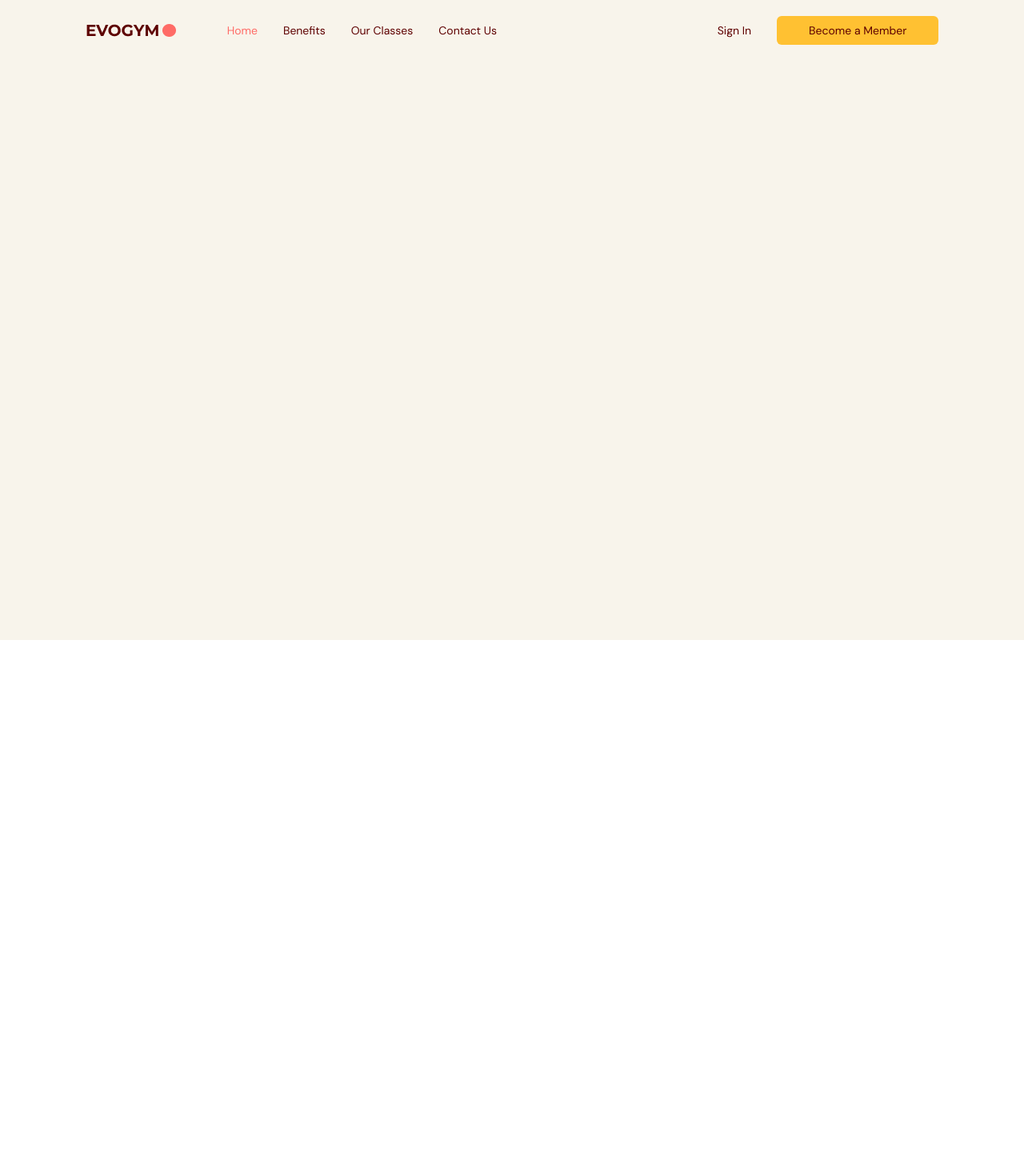
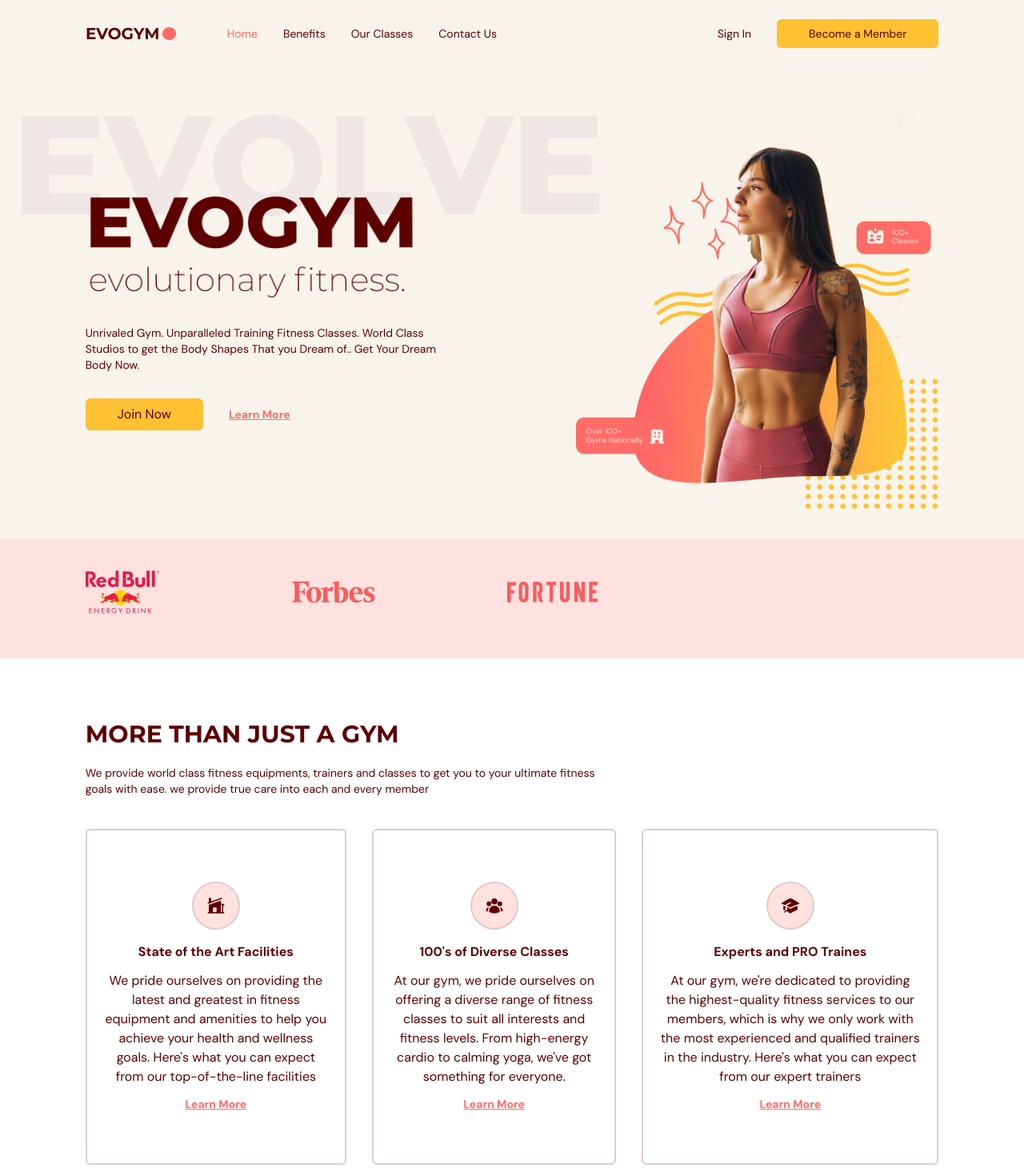
Before and after one commit to olathegreat/gym_app, a React (Vite) app: page / in a window 1280 px wide. Shown: the top 1470 px of the page at 80% size. Before the commit the page ends 800 px from the top, so only its background shows below. Built offline with nearby package versions, Linux system fonts and the light colour scheme.

Commit message:
feat: home section and benefit section

```diff
--- a/src/App.tsx
+++ b/src/App.tsx
@@ -1,5 +1,7 @@
 import Navbar from "@/scenes/navbar"
 import { useEffect, useState } from "react"
+import Benefits from "./scenes/benefits";
+import Home from "./scenes/home";
 import { SelectedPage } from "./shared/types";
 
 
@@ -14,26 +16,24 @@
   const [isTopOfPage, setIsTopOfPage] = useState<boolean>(true);
 
 
-  useEffect(()=>{
-    const handleScroll = () =>{
-      if(window.scrollY === 0){
+  useEffect(() => {
+    const handleScroll = () => {
+      if (window.scrollY === 0) {
         setIsTopOfPage(true);
         setSelectedPage(SelectedPage.Home);
       }
-      if(window.scrollY !== 0){
-        setIsTopOfPage(false);
-      }
-      window.addEventListener("scroll", handleScroll);
-
-      return () => window.removeEventListener("scroll", handleScroll)
-    }
+      if (window.scrollY !== 0) setIsTopOfPage(false);
+    };
+    window.addEventListener("scroll", handleScroll);
+    return () => window.removeEventListener("scroll", handleScroll);
   }, []);
 
 
   return (
     <div className="app bg-gray-20">
       <Navbar selectedPage={selectedPage} setSelectedPage={setSelectedPage} isTopOfPage={isTopOfPage}/>
-
+      <Home setSelectedPage={setSelectedPage}/>
+      <Benefits setSelectedPage={setSelectedPage}/>
     </div>
   )
 }
--- /dev/null
+++ b/src/scenes/benefits/Benefit.tsx
@@ -0,0 +1,49 @@
+import { SelectedPage } from '@/shared/types';
+import AnchorLink from 'react-anchor-link-smooth-scroll';
+
+
+
+type Props = {
+    icon: JSX.Element;
+    title:string;
+    description: string;
+    setSelectedPage: (value: SelectedPage)=> void;
+}
+
+const Benefit = ({icon, title, setSelectedPage, description}: Props) => {
+  return (
+    <div className='mt-5 rounded-md border-2 border-gray-100 px-5 py-16 text-center'>
+
+        <div className='mb-4 flex justify-center'>
+
+            <div className='rounded-full border-2 border-gray-100 bg-primary-100 p-4'>
+                {icon}
+
+            </div>
+
+        </div>
+
+        <h4 className='font-bold'>
+            {title}
+
+        </h4>
+        <p className='my-3'>
+
+                 {description}
+        </p>
+
+        <AnchorLink
+            className="text-sm font-bold text-primary-500 underline hover:text-secondary-500"
+            onClick={() => setSelectedPage(SelectedPage.ContactUs)}
+            href={`#${SelectedPage.ContactUs}`}
+        >
+            <p>Learn More</p>
+        </AnchorLink>
+
+
+
+    </div>
+  )
+}
+
+export default Benefit
--- /dev/null
+++ b/src/scenes/benefits/index.tsx
@@ -0,0 +1,69 @@
+import HText from "@/shared/HText";
+import { BenefitType, SelectedPage } from "@/shared/types";
+import {
+  HomeModernIcon,
+  UserGroupIcon,
+  AcademicCapIcon,
+} from "@heroicons/react/24/solid";
+import { motion } from "framer-motion";
+import Benefit from "./Benefit";
+
+const benefits: Array<BenefitType> = [
+  {
+    icon: <HomeModernIcon className="h-6 w-6" />,
+    title: "State of the Art Facilities",
+    description:
+      "We pride ourselves on providing the latest and greatest in fitness equipment and amenities to help you achieve your health and wellness goals. Here's what you can expect from our top-of-the-line facilities",
+  },
+  {
+    icon: <UserGroupIcon className="h-6 w-6" />,
+    title: "100's of Diverse Classes",
+    description:
+      "At our gym, we pride ourselves on offering a diverse range of fitness classes to suit all interests and fitness levels. From high-energy cardio to calming yoga, we've got something for everyone.",
+  },
+  {
+    icon: <AcademicCapIcon className="h-6 w-6" />,
+    title: "Experts and PRO Traines",
+    description:
+      "At our gym, we're dedicated to providing the highest-quality fitness services to our members, which is why we only work with the most experienced and qualified trainers in the industry. Here's what you can expect from our expert trainers",
+  },
+];
+
+type Props = {
+  setSelectedPage: (value: SelectedPage) => void;
+};
+
+const Benefits = ({ setSelectedPage }: Props) => {
+  return (
+    <section id="benefits" className="mx-auto min-h-full w-5/6 py-20">
+      <motion.div onViewportEnter={() => setSelectedPage(SelectedPage.Home)}>
+        {/* HEADER */}
+
+        <div className="md:my-5  md:w-3/5">
+          <HText>MORE THAN JUST A GYM</HText>
+
+          <p className="my-5 text-sm">
+            We provide world class fitness equipments, trainers and classes to
+            get you to your ultimate fitness goals with ease. we provide true
+            care into each and every member
+          </p>
+        </div>
+
+        {/* BENEFITS */}
+        <div className="mt-5 items-center justify-between gap-8 md:flex">
+          {benefits.map((benefit: BenefitType) => (
+            <Benefit
+                key={benefit.title}
+                icon={benefit.icon}
+                title={benefit.title}
+                description={benefit.description}
+                setSelectedPage={setSelectedPage}
+            />
+          ))}
+        </div>
+      </motion.div>
+    </section>
+  );
+};
+
+export default Benefits;
--- /dev/null
+++ b/src/scenes/home/index.tsx
@@ -0,0 +1,103 @@
+import useMediaQuery from "@/hooks/useMediaQuery";
+import { SelectedPage } from "@/shared/types";
+import ActionButton from "@/shared/ActionButton";
+import HomePageText from "@/assets/HomePageText.png";
+import HomePageGraphic from "@/assets/HomePageGraphic.png";
+import SponsorRedBull from "@/assets/SponsorRedBull.png";
+import SponsorForbes from "@/assets/SponsorForbes.png";
+import SponsorFortune from "@/assets/SponsorFortune.png";
+import AnchorLink from "react-anchor-link-smooth-scroll";
+import { motion } from "framer-motion";
+
+type Props = {
+  setSelectedPage: (value: SelectedPage) => void;
+};
+
+const Home = ({ setSelectedPage }: Props) => {
+  const isAboveMediumScreens = useMediaQuery("(min-width:1060px)");
+
+  return (
+    <section id="home" className="gap-16 bg-gray-20 py-10 md:h-full md:pb-0">
+      {/* IMAGE AND MAIN HEADER */}
+      <motion.div
+        className="mx-auto w-5/6 items-center justify-center md:flex md:h-5/6"
+        onViewportEnter={() => setSelectedPage(SelectedPage.Home)}
+      >
+        {/* MAIN HEADER */}
+        <div className="z-10 mt-32 md:basis-3/5">
+          {/* HEADINGS */}
+          <motion.div
+            className="md:-mt-20"
+            initial="hidden"
+            whileInView="visible"
+            viewport={{ once: true, amount: 0.5 }}
+            transition={{ duration: 0.5 }}
+            variants={{
+              hidden: { opacity: 0, x: -50 },
+              visible: { opacity: 1, x: 0 },
+            }}
+          >
+            <div className="relative">
+              <div className="before:absolute before:-top-20 before:-left-20 before:z-[-1] md:before:content-evolvetext">
+                <img alt="home-page-text" src={HomePageText} />
+              </div>
+            </div>
+
+            <p className="mt-8 text-sm">
+              Unrivaled Gym. Unparalleled Training Fitness Classes. World Class
+              Studios to get the Body Shapes That you Dream of.. Get Your Dream
+              Body Now.
+            </p>
+          </motion.div>
+
+          {/* ACTIONS */}
+          <motion.div
+            className="mt-8 flex items-center gap-8"
+            initial="hidden"
+            whileInView="visible"
+            viewport={{ once: true, amount: 0.5 }}
+            transition={{ delay: 0.2, duration: 0.5 }}
+            variants={{
+              hidden: { opacity: 0, x: -50 },
+              visible: { opacity: 1, x: 0 },
+            }}
+          >
+            <ActionButton setSelectedPage={setSelectedPage}>
+              Join Now
+            </ActionButton>
+            <AnchorLink
+              className="text-sm font-bold text-primary-500 underline hover:text-secondary-500"
+              onClick={() => setSelectedPage(SelectedPage.ContactUs)}
+              href={`#${SelectedPage.ContactUs}`}
+            >
+              <p>Learn More</p>
+            </AnchorLink>
+          </motion.div>
+        </div>
+
+        {/* IMAGE */}
+        <div
+          className="flex basis-3/5 justify-center md:z-10
+              md:ml-40 md:mt-16 md:justify-items-end"
+        >
+          <img alt="home-pageGraphic"  src={HomePageGraphic} />
+        </div>
+      </motion.div>
+
+      {/* SPONSORS */}
+      {isAboveMediumScreens && (
+        <div className="h-[150px] w-full bg-primary-100 py-10">
+          <div className="mx-auto w-5/6">
+            <div className="flex w-3/5 items-center justify-between gap-8">
+              <img alt="redbull-sponsor" src={SponsorRedBull} />
+              <img alt="forbes-sponsor" src={SponsorForbes} />
+              <img alt="fortune-sponsor" src={SponsorFortune} />
+            </div>
+          </div>
+        </div>
+      )}
+    </section>
+  );
+};
+
+export default Home;
--- a/src/scenes/navbar/index.tsx
+++ b/src/scenes/navbar/index.tsx
@@ -17,10 +17,10 @@
   const flexBetween = "flex items-center justify-between";
   const isAboveMediumScreens = useMediaQuery("(min-width: 1060px)");
   const [isMenuToggled, setIsMenuToggled] = useState<boolean>(false);
-  const navbarBackground = isTopOfPage ? "" : "bg-primary-100 drop-shadow"
+  const navbarBackground = isTopOfPage ? "" : "bg-primary-100 drop-shadow";
   return (
     <nav>
-      <div className={`${navbarBackground} ${flexBetween} fixed top-0 z-30 w-full py-5`}>
+      <div   className={`${navbarBackground} ${flexBetween} fixed top-0 z-30 w-full py-6`}>
         <div className={`${flexBetween} mx-auto w-5/6`}>
           <div className={`${flexBetween} w-full gap-16`}>
             {/* Left side */}
--- /dev/null
+++ b/src/shared/HText.tsx
@@ -0,0 +1,15 @@
+
+type Props = {
+    children: React.ReactNode;
+}
+
+const HText = ({children}: Props) => {
+  return (
+    <h1 className="basis-3/5 font-montserrat text-3xl font-bold">
+        {children}
+
+    </h1>
+  )
+}
+
+export default HText
--- a/src/shared/types.ts
+++ b/src/shared/types.ts
@@ -1,3 +1,5 @@
+import { JSXElementConstructor } from "react";
+
 export enum SelectedPage{
     Home = "home",
     Benefits = "benefits",
@@ -5,3 +7,9 @@
     ContactUs = "contact"
 
   }
+
+  export interface BenefitType{
+    icon: JSX.Element;
+    title: string;
+    description: string;
+  }
```
